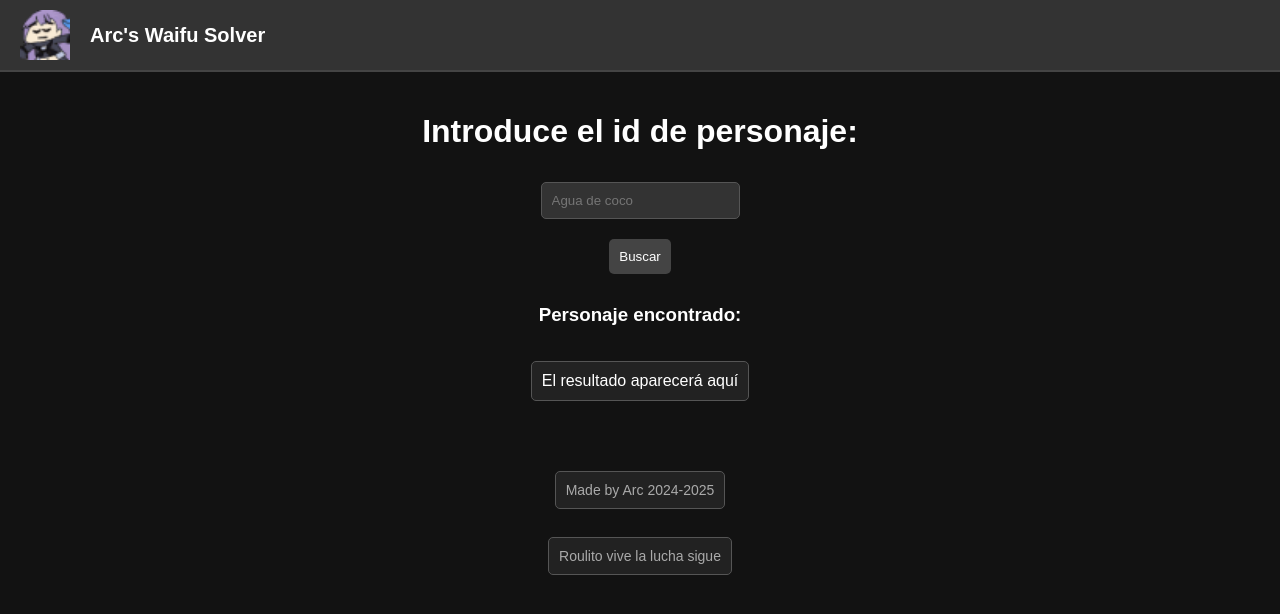
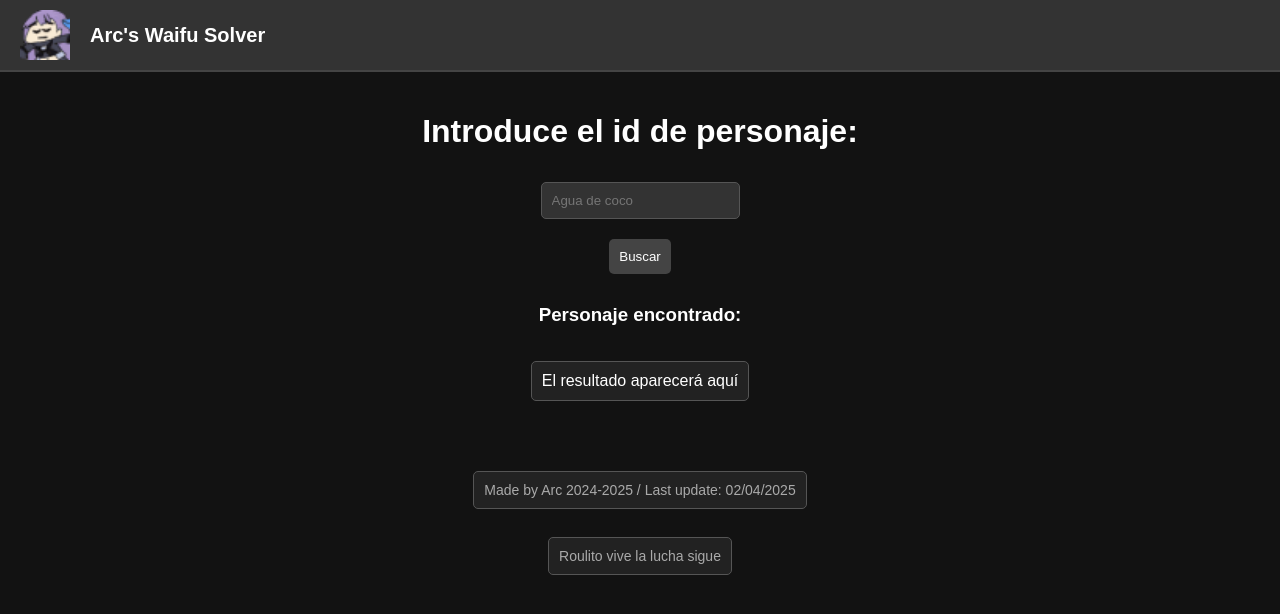
Before and after one commit to devarcan/waifusolver, a React (Create React App) app: page / in a window 1280 px wide. Shown: the top 614 px of the page. Built offline with nearby package versions, Linux system fonts and the light colour scheme.

Commit message:
Added last update tag in main page

```diff
--- a/src/App.js
+++ b/src/App.js
@@ -50,7 +50,7 @@ const App = () => {
         </div>
         <div style={{ marginTop: "40px" }}>
           <p style={{ fontSize: "14px", color: "#AAAAAA" }}>
-            Made by Arc 2024-2025
+            Made by Arc 2024-2025 / Last update: 02/04/2025
           </p>
 
         </div>
```
